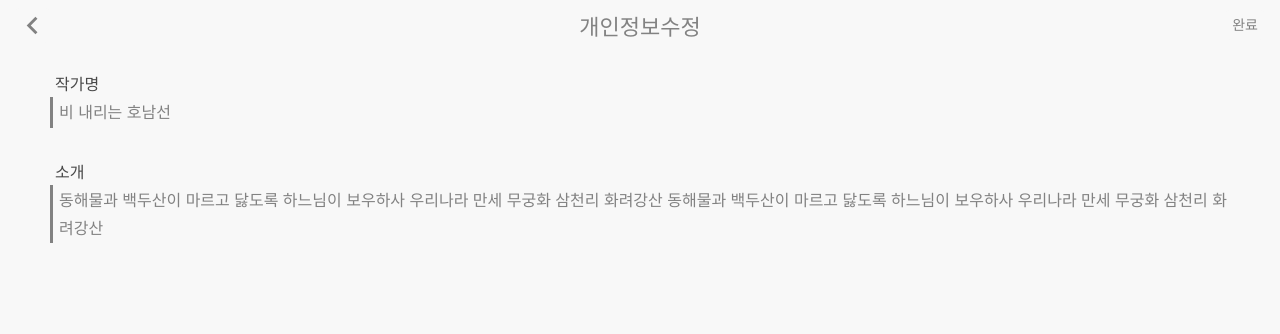
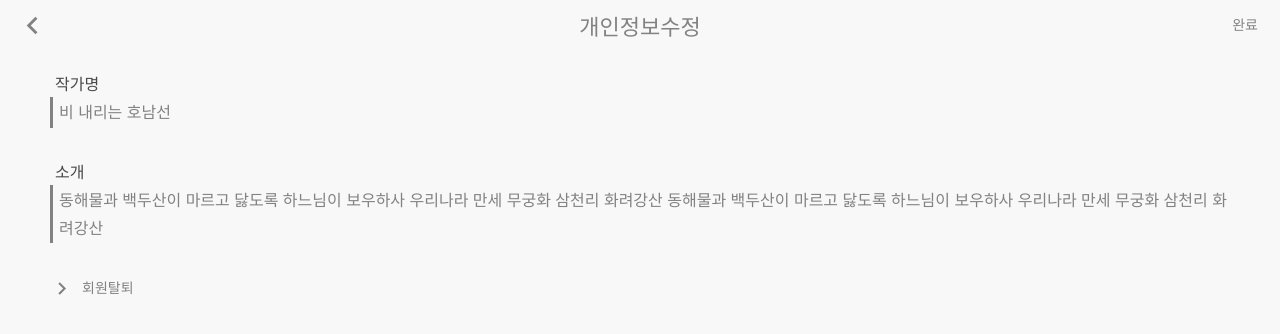
Before and after one commit to WordBlossom/WordSeed, a Next.js app in the folder front/: page /user-info in a window 1280 px wide. Shown: the top 334 px of the page. Built offline with nearby package versions, Linux system fonts and the light colour scheme.

Commit message:
#99 feat: 구현 - 개인정보수정 페이지 회원 탈퇴 컴포넌트 추가

```diff
--- a/front/src/app/user-info/_component/user-info.module.scss
+++ b/front/src/app/user-info/_component/user-info.module.scss
@@ -1,5 +1,7 @@
 .info-wrapper {
   @include flex;
+  align-items: flex-start;
+  width: 100%;
   flex-direction: column;
   gap: 3rem;
   padding: 2rem 5rem 0 5rem;
@@ -8,7 +10,7 @@
 .info-item {
   @include flex;
   flex-direction: column;
-  align-items: start;
+  align-items: flex-start;
   width: 100%;
   .title {
     padding-left: 0.5rem;
@@ -16,7 +18,7 @@
   }
   .content {
     @include flex;
-    justify-content: start;
+    justify-content: flex-start;
     width: 100%;
     border-left: 3px solid $gray;
     padding-left: 0.4rem;
@@ -26,7 +28,7 @@
       width: 100%;
       border: none;
       background-color: $white;
-      overflow-wrap: normal;
+      overflow-wrap: break-word;
       caret-color: $gray;
       &:focus {
         outline: none;
@@ -34,3 +36,8 @@
     }
   }
 }
+
+.withdrawal {
+  @include flex;
+  align-items: center;
+}
--- /dev/null
+++ b/front/src/app/user-info/_component/withdrawal.tsx
@@ -0,0 +1,24 @@
+"use client";
+
+import style from "./user-info.module.scss";
+import Icon from "@/components/Icon/Icon";
+import { Button } from "@/components";
+export default function Withdrawal() {
+  const onClick = () => {
+    const isConfirmed = window.confirm(
+      "회원탈퇴를 하시겠습니까?\n\n등록된 작품들이 영구히 삭제되고 복구되지 않습니다."
+    );
+
+    if (isConfirmed) {
+      // 탈퇴 요청 api
+    }
+  };
+
+  return (
+    <div className={style["withdrawal"]}>
+      <Icon iconName="rightArrow" size={25} />
+      {/* <p>회원탈퇴</p> */}
+      <Button content={"회원탈퇴"} onClick={onClick} />
+    </div>
+  );
+}
--- a/front/src/app/user-info/page.tsx
+++ b/front/src/app/user-info/page.tsx
@@ -1,10 +1,13 @@
 import InfoWrapper from "./_component/info-wrapper";
 import InfoItem from "./_component/info-item";
+import Withdrawal from "./_component/withdrawal";
+
 export default function UserInfo() {
   return (
     <InfoWrapper>
       <InfoItem title={"작가명"} />
       <InfoItem title={"소개"} />
+      <Withdrawal />
     </InfoWrapper>
   );
 }
```
